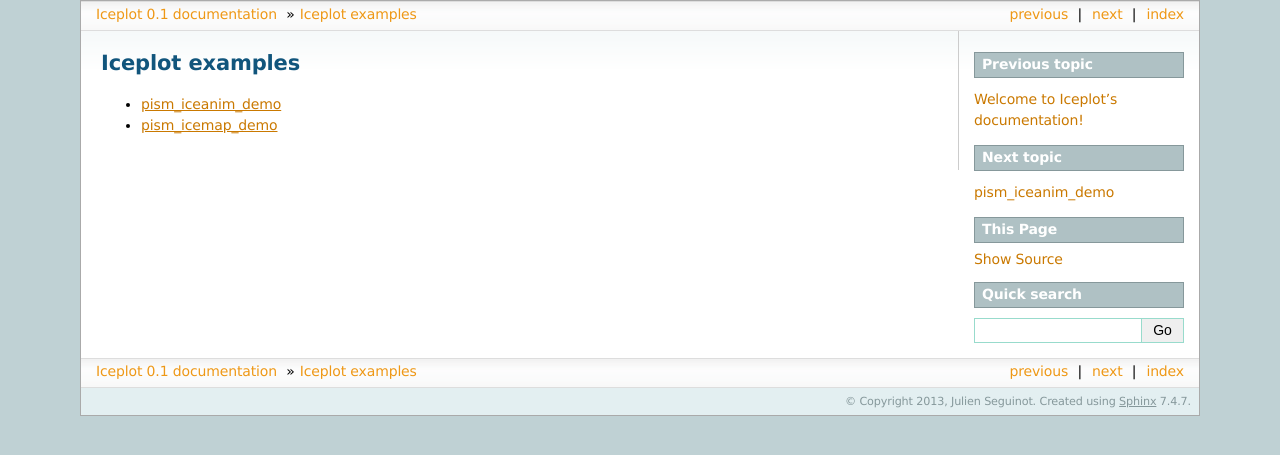
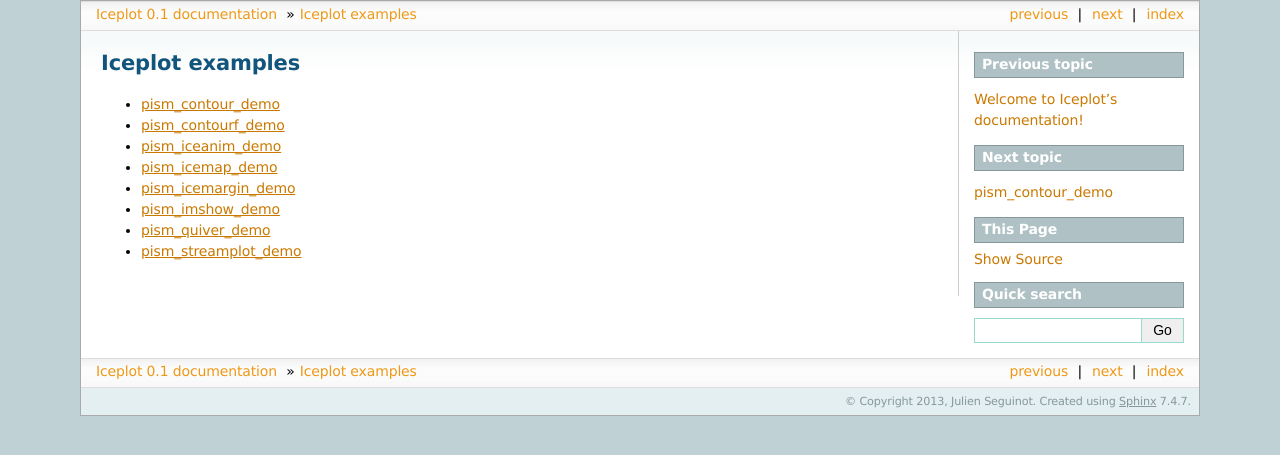
Before and after one commit to juseg/iceplotlib, a Sphinx documentation site: the page built from doc/examples/index.rst, in a window 1280 px wide. Shown: the top 455 px of the page. Built offline with Sphinx 7.4.7, drawn with Linux system fonts in a browser that asks for light colours.

Commit message:
Add new examples in docs.

```diff
--- a/doc/examples/index.rst
+++ b/doc/examples/index.rst
@@ -3,5 +3,11 @@ Iceplot examples
 
 .. toctree::
 
+    pism_contour_demo
+    pism_contourf_demo
     pism_iceanim_demo
     pism_icemap_demo
+    pism_icemargin_demo
+    pism_imshow_demo
+    pism_quiver_demo
+    pism_streamplot_demo
--- /dev/null
+++ b/doc/examples/pism_contour_demo.rst
@@ -0,0 +1,5 @@
+pism_contour_demo
+=================
+
+.. plot:: ../examples/pism_contour_demo.py
+  :include-source:
--- /dev/null
+++ b/doc/examples/pism_contourf_demo.rst
@@ -0,0 +1,5 @@
+pism_contourf_demo
+==================
+
+.. plot:: ../examples/pism_contourf_demo.py
+  :include-source:
--- /dev/null
+++ b/doc/examples/pism_icemargin_demo.rst
@@ -0,0 +1,5 @@
+pism_icemargin_demo
+===================
+
+.. plot:: ../examples/pism_icemargin_demo.py
+  :include-source:
--- /dev/null
+++ b/doc/examples/pism_imshow_demo.rst
@@ -0,0 +1,5 @@
+pism_imshow_demo
+================
+
+.. plot:: ../examples/pism_imshow_demo.py
+  :include-source:
--- /dev/null
+++ b/doc/examples/pism_quiver_demo.rst
@@ -0,0 +1,5 @@
+pism_quiver_demo
+================
+
+.. plot:: ../examples/pism_quiver_demo.py
+  :include-source:
--- /dev/null
+++ b/doc/examples/pism_streamplot_demo.rst
@@ -0,0 +1,5 @@
+pism_streamplot_demo
+====================
+
+.. plot:: ../examples/pism_streamplot_demo.py
+  :include-source:
```
Also changed, not shown: 1 other file.
